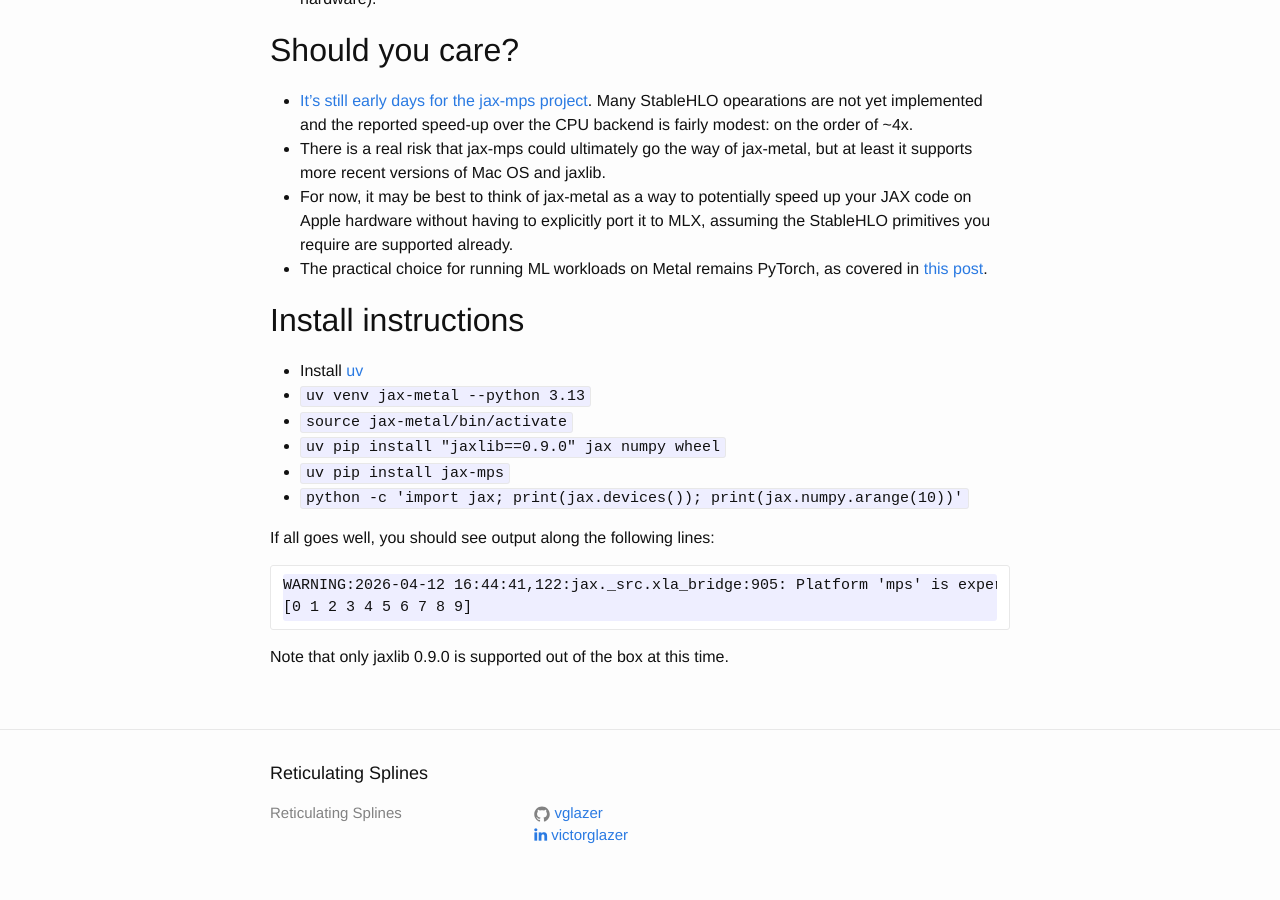
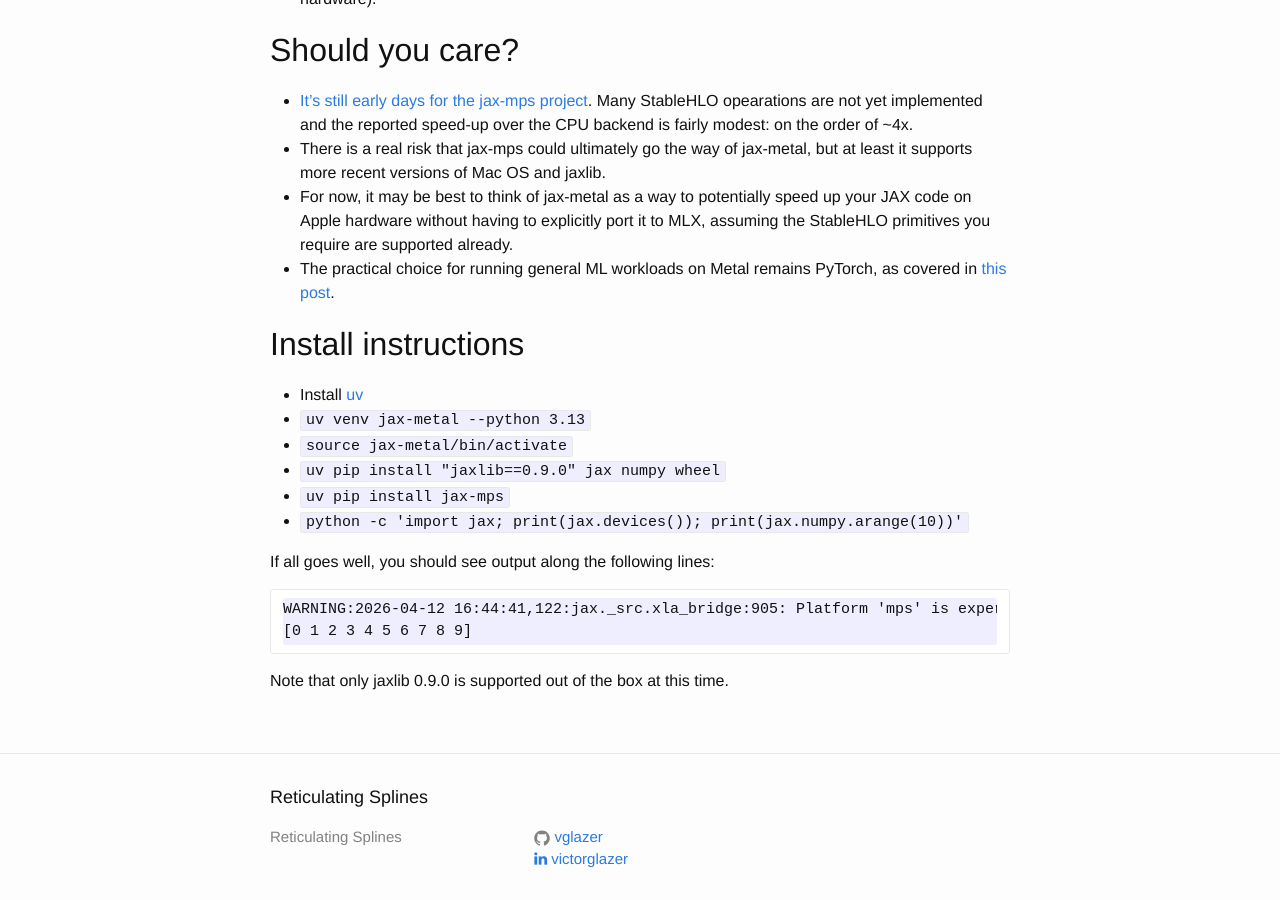
Before and after one commit to vglazer/vglazer.github.io, a Jekyll site: the page built from _posts/2026-04-12-jax-mps.md, in a window 1280 px wide and 900 px high, scrolled down 588 px. Built offline with Jekyll 4.4.1, drawn with Linux system fonts in a browser that asks for light colours; nearby versions of some CDN libraries.

Commit message:
Minor rewording

```diff
--- a/_posts/2026-04-12-jax-mps.md
+++ b/_posts/2026-04-12-jax-mps.md
@@ -21,7 +21,7 @@ categories: ml openxla stablehlo pjrt llvm osx mlx jax metal mps mac
 - [It's still early days for the jax-mps project](https://github.com/jax-ml/jax/discussions/34648). Many StableHLO opearations are not yet implemented and the reported speed-up over the CPU backend is fairly modest: on the order of ~4x.
 - There is a real risk that jax-mps could ultimately go the way of jax-metal, but at least it supports more recent versions of Mac OS and jaxlib.
 - For now, it may be best to think of jax-metal as a way to potentially speed up your JAX code on Apple hardware without having to explicitly port it to MLX, assuming the StableHLO primitives you require are supported already.
-- The practical choice for running ML workloads on Metal remains PyTorch, as covered in [this post](https://vglazer.github.io/training-on-metal).
+- The practical choice for running general ML workloads on Metal remains PyTorch, as covered in [this post](https://vglazer.github.io/training-on-metal).
 
 ## Install instructions
 
```
